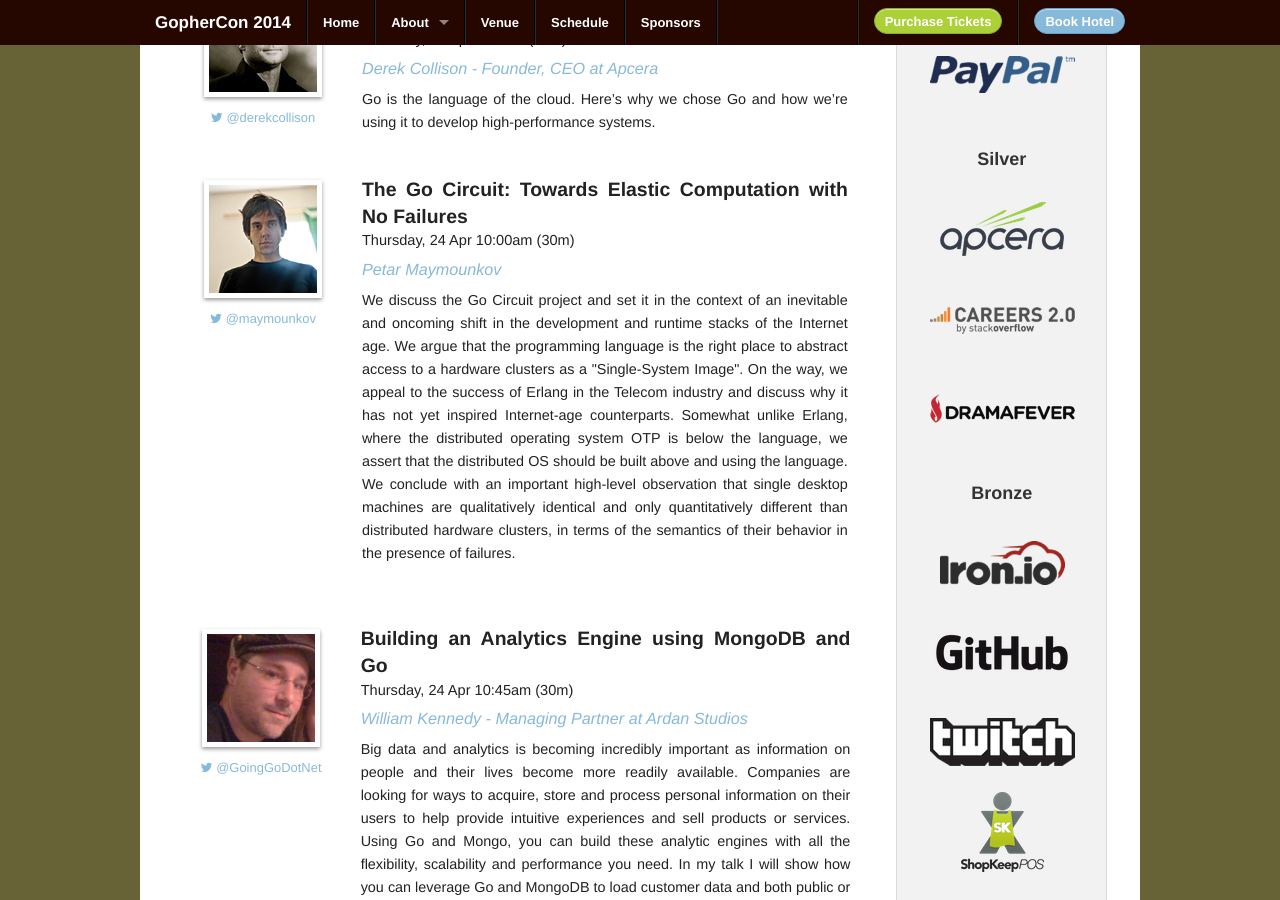
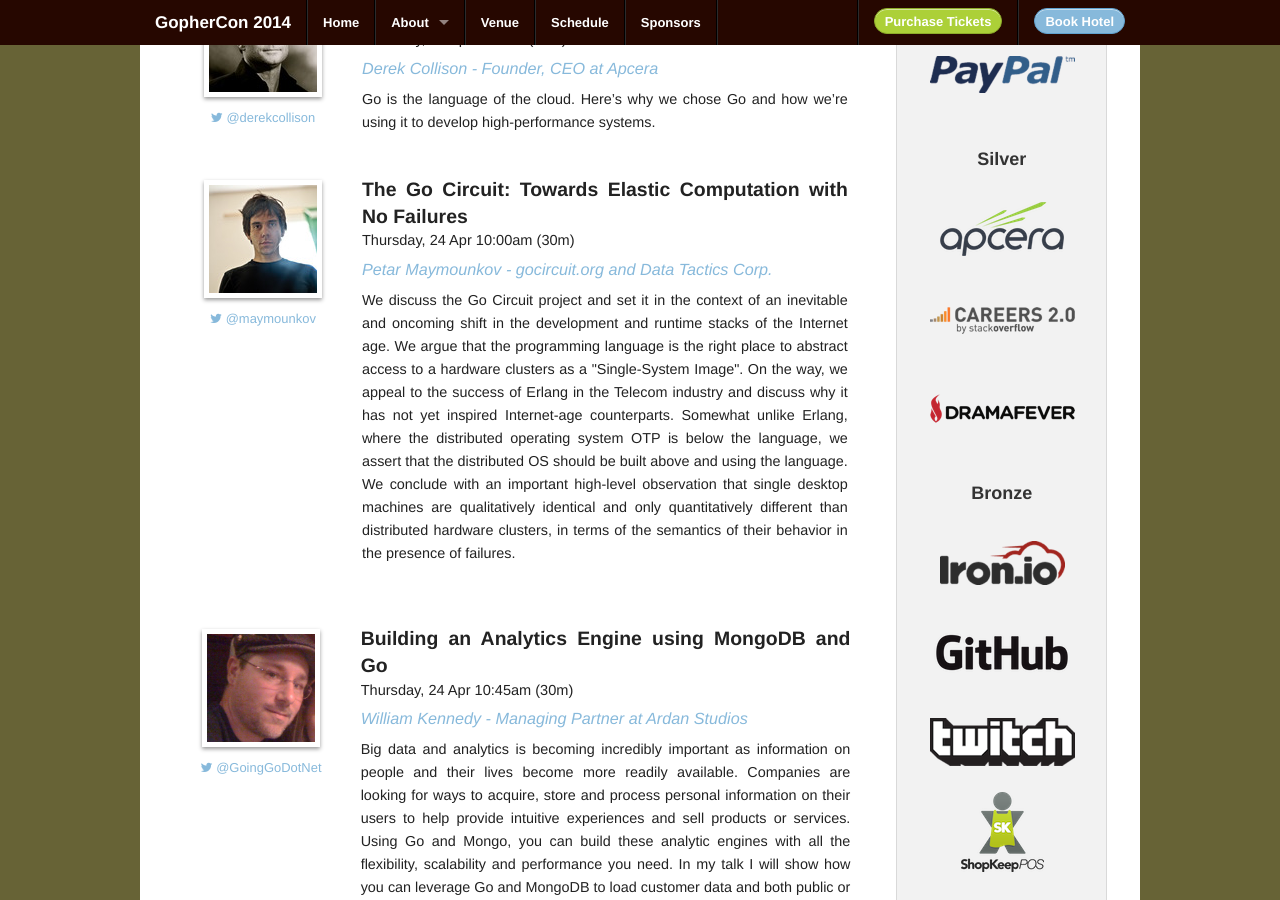
Before and after one commit to gophercon/gophercon.github.io, a Jekyll site: the page built from schedule/index.html, in a window 1280 px wide and 900 px high, scrolled down 546 px. Built offline with Jekyll 4.4.1, drawn with Linux system fonts in a browser that asks for light colours; Markdown is read by kramdown in place of the engine named in the settings.

Commit message:
speaker images

```diff
--- a/schedule/index.html
+++ b/schedule/index.html
@@ -70,7 +70,7 @@
           <h5>
 			<span class="title">The Go Circuit: Towards Elastic Computation with No Failures</span>
 			<span class="speaker-time">Thursday, 24 Apr 10:00am (30m)</span>
-			<span class="subtitle"><a href="/speakers/#petar_maymounkov">Petar Maymounkov</a></span>
+			<span class="subtitle"><a href="/speakers/#petar_maymounkov">Petar Maymounkov - gocircuit.org and Data Tactics Corp.</a></span>
 		  </h5>
 
           <p>
@@ -258,7 +258,7 @@
 	<a name="matt_reiferson" href="#"></a>
       <div class="row speaker">
         <div class="avatar large-3 columns">
-          <img src="/img/speakers/matt_reiferson.jpeg" alt="Matt Reiferson" />
+          <img src="/img/speakers/pres.jpg" alt="Matt Reiferson" />
 
           <a class="twitter" href="https://twitter.com/imsnakes">
             <i class="icon-twitter"></i>&nbsp;@imsnakes
--- a/speakers/index.html
+++ b/speakers/index.html
@@ -73,7 +73,7 @@
         </div>
         <div class="large-9 columns">
           <h5>
-			<span class="title">Petar Maymounkov</span>
+			<span class="title">Petar Maymounkov - gocircuit.org and Data Tactics Corp.</span>
 			<span class="subtitle"><a href="/schedule/#petar_maymounkov">The Go Circuit: Towards Elastic Computation with No Failures</a></span>
 			<span class="speaker-time">Thursday, 24 Apr 10:00am (30m)</span>
 		  </h5>
@@ -255,7 +255,7 @@
 	<a name="matt_reiferson" href="#"></a>
       <div class="row speaker">
         <div class="avatar large-3 columns">
-          <img src="/img/speakers/matt_reiferson.jpeg" alt="Matt Reiferson" />
+          <img src="/img/speakers/pres.jpg" alt="Matt Reiferson" />
 
           <a class="twitter" href="https://twitter.com/imsnakes">
             <i class="icon-twitter"></i>&nbsp;@imsnakes
```
Also changed, not shown: img/speakers/pres.jpg (added), img/sponsors/thg-logo-square.png (added), 4 other files.
